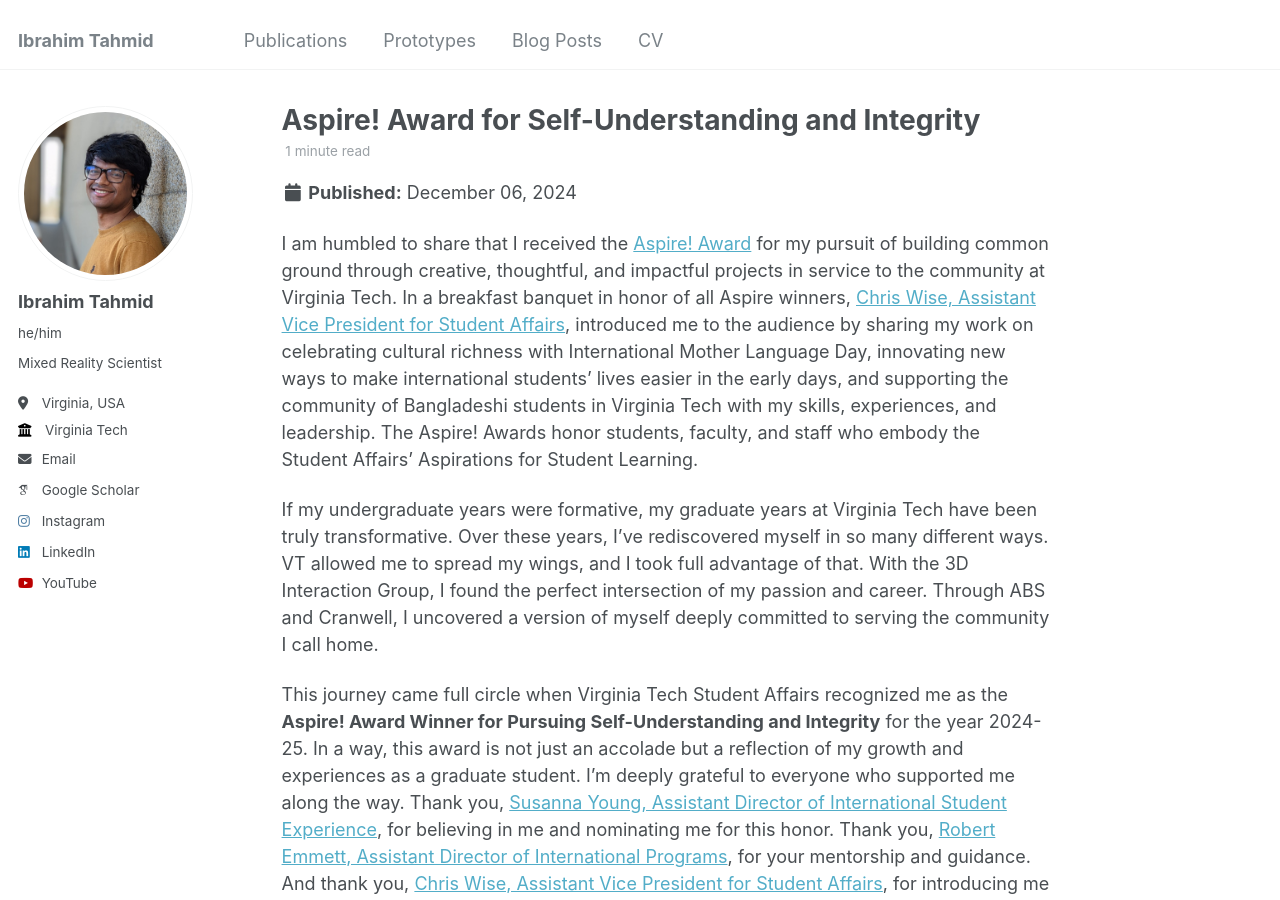
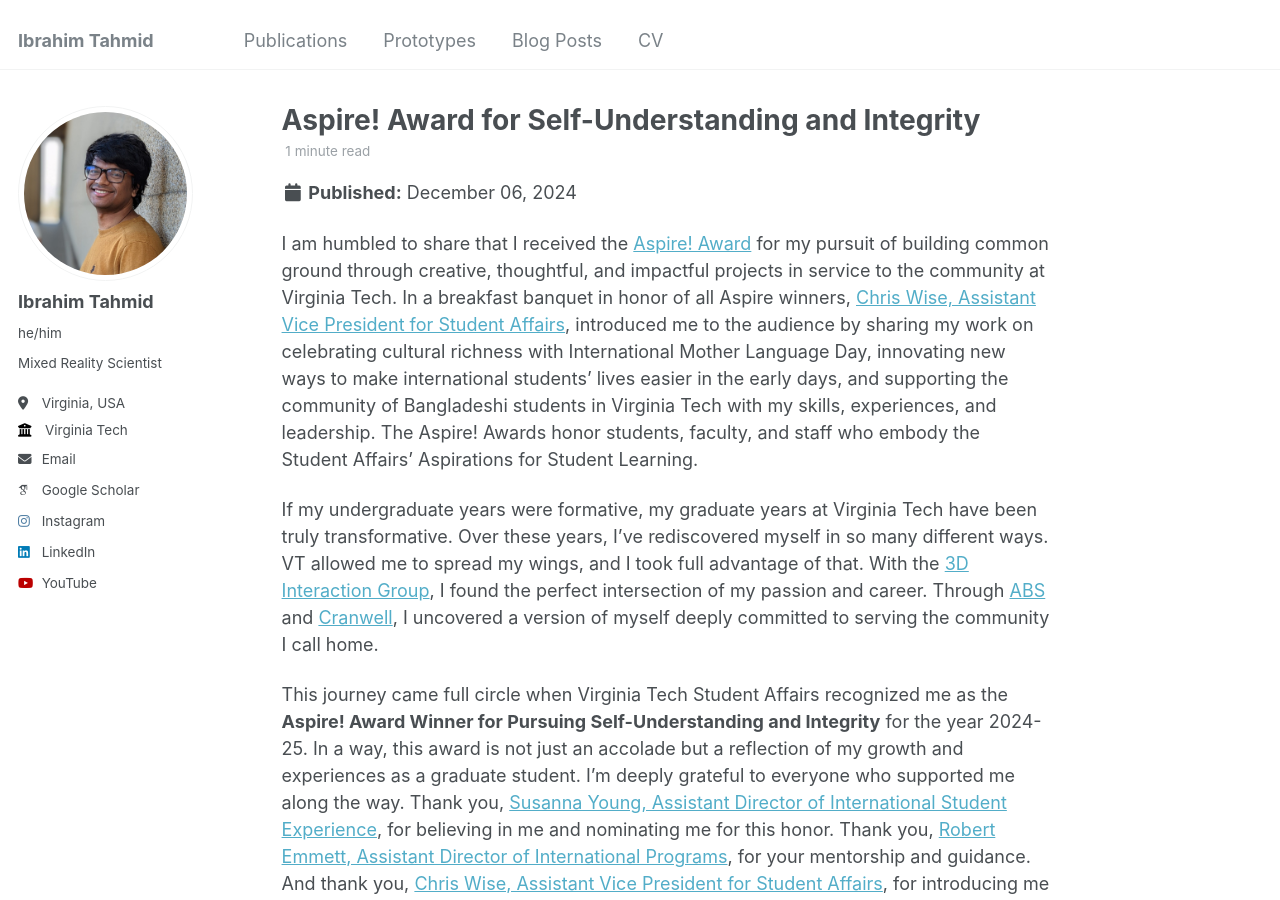
Before and after one commit to iatahmid/iatahmid.github.io, a Jekyll site: the page built from _posts/2024-10-08-aspire-award.md, in a window 1280 px wide and 900 px high. Built offline with Jekyll 4.4.1, drawn with Linux system fonts in a browser that asks for light colours; some web fonts are replaced; part of the change alters nothing that is shown.

```diff
--- a/_posts/2024-10-08-aspire-award.md
+++ b/_posts/2024-10-08-aspire-award.md
@@ -9,7 +9,7 @@ tags:
 
 I am humbled to share that I received the [Aspire! Award](https://experience.vt.edu/aspire.html) for my pursuit of building common ground through creative, thoughtful, and impactful projects in service to the community at Virginia Tech. In a breakfast banquet in honor of all Aspire winners, [Chris Wise, Assistant Vice President for Student Affairs](https://students.vt.edu/leadership/Chris_Wise.html), introduced me to the audience by sharing my work on celebrating cultural richness with International Mother Language Day, innovating new ways to make international students' lives easier in the early days, and supporting the community of Bangladeshi students in Virginia Tech with my skills, experiences, and leadership. The Aspire! Awards honor students, faculty, and staff who embody the Student Affairs' Aspirations for Student Learning.
 
-If my undergraduate years were formative, my graduate years at Virginia Tech have been truly transformative. Over these years, I’ve rediscovered myself in so many different ways. VT allowed me to spread my wings, and I took full advantage of that. With the 3D Interaction Group, I found the perfect intersection of my passion and career. Through ABS and Cranwell, I uncovered a version of myself deeply committed to serving the community I call home.
+If my undergraduate years were formative, my graduate years at Virginia Tech have been truly transformative. Over these years, I’ve rediscovered myself in so many different ways. VT allowed me to spread my wings, and I took full advantage of that. With the [3D Interaction Group](https://wordpress.cs.vt.edu/3digroup/), I found the perfect intersection of my passion and career. Through [ABS](https://gobblerconnect.vt.edu/organization/abs) and [Cranwell](https://international.vt.edu/), I uncovered a version of myself deeply committed to serving the community I call home.
 
 This journey came full circle when Virginia Tech Student Affairs recognized me as the <b>Aspire! Award Winner for Pursuing Self-Understanding and Integrity</b> for the year 2024-25. In a way, this award is not just an accolade but a reflection of my growth and experiences as a graduate student. I’m deeply grateful to everyone who supported me along the way. Thank you, [Susanna Young, Assistant Director of International Student Experience](https://international.vt.edu/about/cranwellteam/Susanna_Young.html), for believing in me and nominating me for this honor. Thank you, [Robert Emmett, Assistant Director of International Programs](https://international.vt.edu/about/cranwellteam/robert-emmett.html), for your mentorship and guidance. And thank you, [Chris Wise, Assistant Vice President for Student Affairs](https://students.vt.edu/leadership/Chris_Wise.html), for introducing me with such kind words.
 
```
